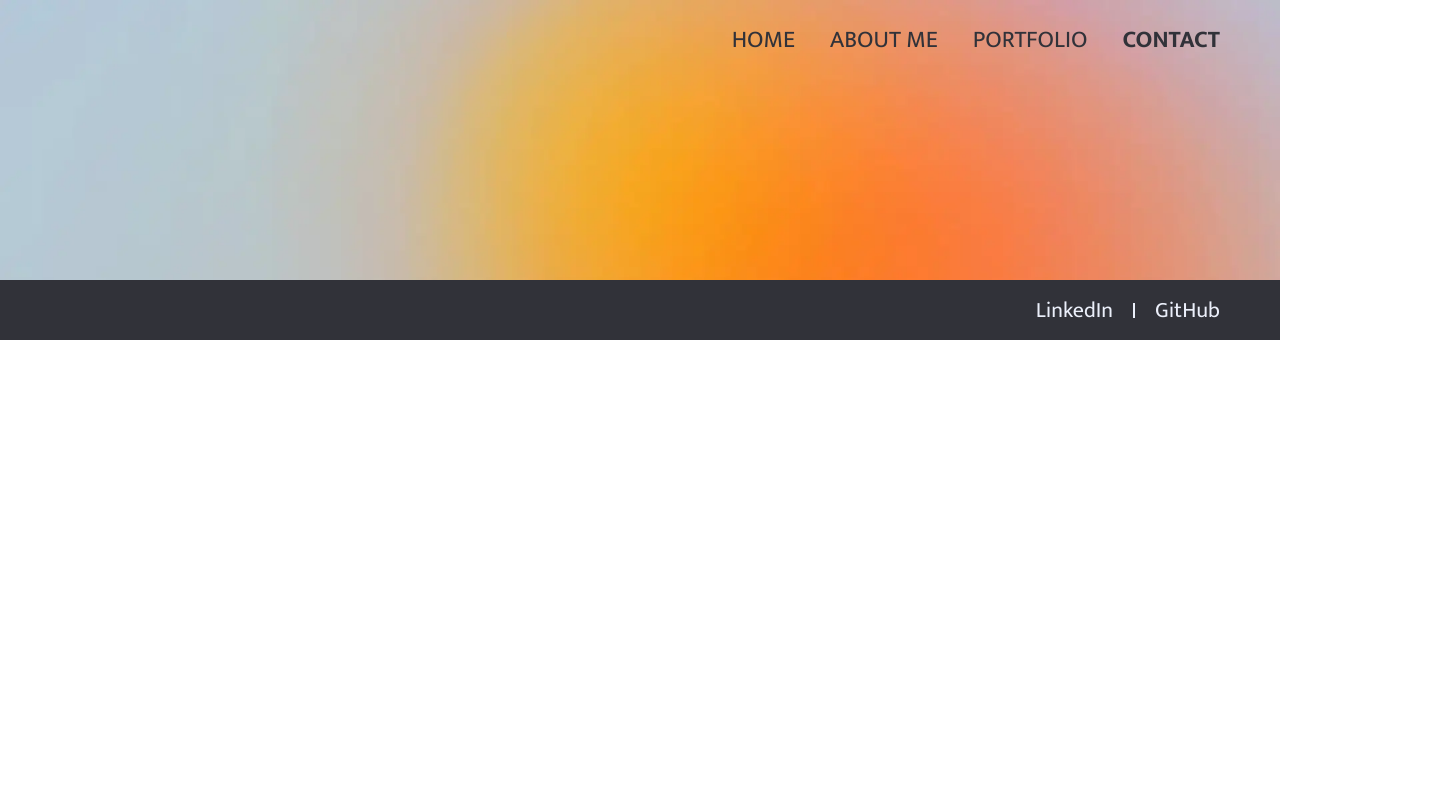
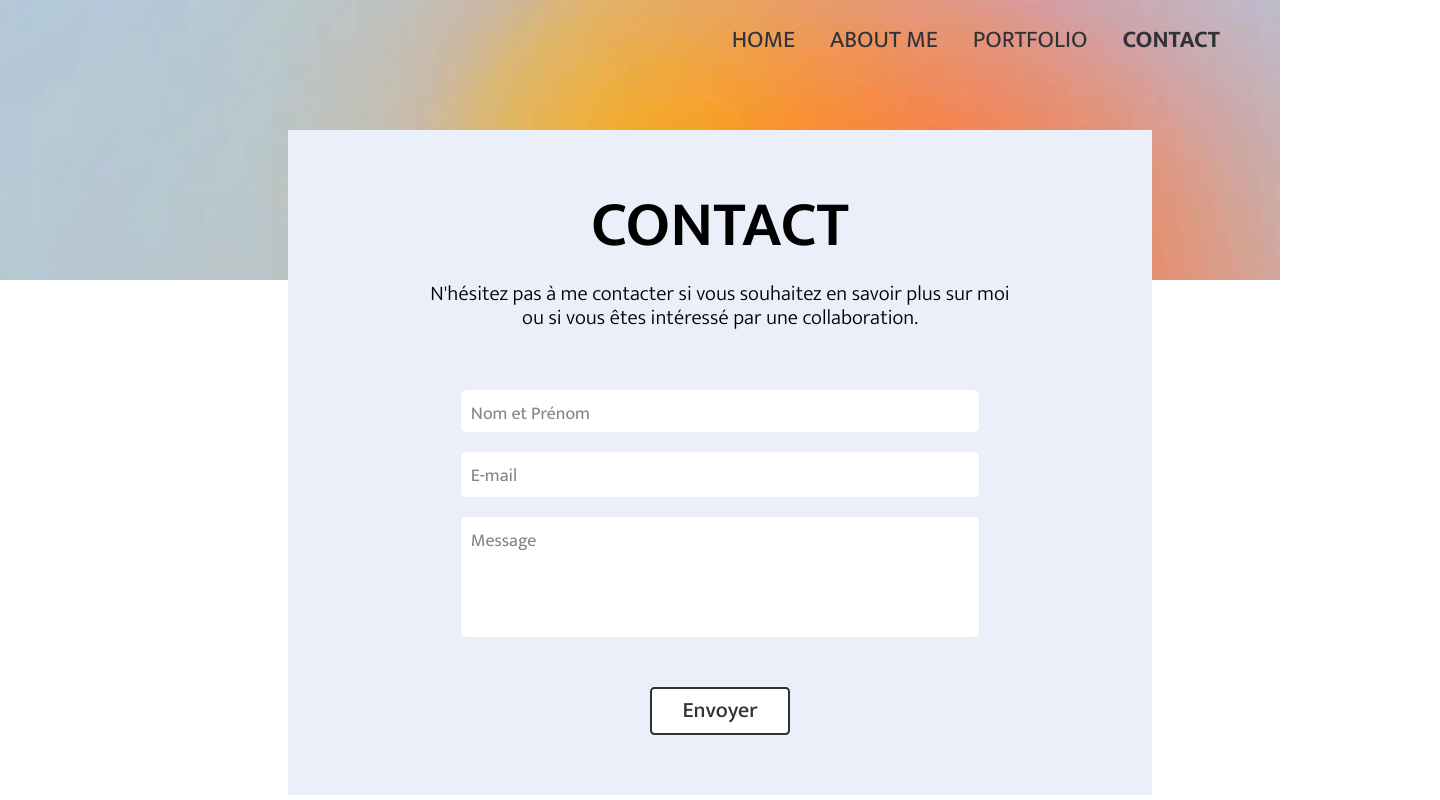
Before and after one commit to yoonju88/Projet12_portfolio, a React (Create React App) app in the folder frontend/: page /contact in a window 1280 px wide. Shown: the top 800 px of the page, 1440 px wide, since content can reach past the window. Built offline with nearby package versions, Linux system fonts and the light colour scheme.

Commit message:
Added contact page

```diff
--- /dev/null
+++ b/frontend/src/pages/contact.css
@@ -0,0 +1,66 @@
+.contact_page {
+    position:relative;
+    display: flex;
+    justify-content: center;
+    min-height: 70vh;
+}
+
+.contact_container {
+    position:absolute;
+    padding: 60px 0px;
+    background-color: var(--sub-color);
+    display: flex;
+    flex-direction: column;
+    text-align: center;
+    width: 60%;
+    gap: 60px;
+    top: -150px;
+}
+.contact_container p{
+    width: 70%;
+    line-height: 1.5rem;
+    margin-top: 20px;;
+}
+.input_container input{
+    width: 60%;
+    max-width:60%;
+    overflow: auto;
+    margin-bottom: 20px;
+    padding:10px;
+    border: 0;
+    border-radius: 5px;
+}
+.input_container input::placeholder{
+    color: var(--main-color);
+    opacity: 0.6;
+    font-size: 18px;
+    position:absolute;
+    top:9px;
+}
+.input_container input:focus{
+    border-color: var(--main-color);
+}
+
+.text, .email {
+    height: 45px;
+}
+
+.message{
+    height: 120px;
+}
+.contact_container form button{
+    margin-top:30px;
+    border-width: 2px;
+    font-size: 22px;
+}
+
+.hidden_label {
+    position: absolute;
+    width: 1px;
+    height: 1px;
+    margin: -1px;
+    padding: 0;
+    overflow: hidden;
+    clip: rect(0, 0, 0, 0);
+    border: 0;
+}
--- a/frontend/src/pages/contact.js
+++ b/frontend/src/pages/contact.js
@@ -1,14 +1,72 @@
-import React from 'react'
+import React, {useState} from 'react'
 import Menu from '../components/Menu'
 import Footer from '../components/Footer'
-
+import Field from '../components/Field'
+import './contact.css'
 
 function Contact() {
-
+    const [sending, setSending] =useState(false)
+    const [formData, setFormData] = useState({
+        nom: '',
+        email:'',
+        message :''
+    })
+    const handleChange =(e) => {
+        const {name, value}= e.target
+        setFormData({...formData, [name]: value })
+    }
+    const isEmailValid =(email) => {
+        const emailRegex = /^[a-zA-Z0-9._-]+@[a-zA-Z0-9.-]+\.[a-zA-Z]{2,}$/
+        return emailRegex.text(email)
+    }
+    const isFormValid = () => {
+        const {nom, email, message} = formData
+        return (
+            nom.trim() !=='' &&
+            email.trim() !== '' &&
+            isEmailValid(email) &&
+            message.trim()!==''
+        )
+    }
     return (
         <>
             <Menu />
             <main className='contact_page'>
+                <div className='contact_container'>
+                    <div className='contact_title'>
+                    <h2>CONTACT</h2>
+                    <p>N'hésitez pas à me contacter si vous souhaitez en savoir plus sur moi ou si vous êtes intéressé par une collaboration.</p>
+                    </div>
+                    <form onsubmit ="#">
+                        <Field
+                            label='Nom et Prénom'
+                            type="text"
+                            id="nom"
+                            autoComplete="on"
+                            value ={formData.nom}
+                            onChange={handleChange}
+                            maxLength="50"
+                        />
+                        <Field
+                            label='E-mail'
+                            type='email'
+                            id='email'
+                            autoComplete="on"
+                            value={formData.email}
+                            onChange={handleChange}
+                        />
+                        <Field
+                            label='Message'
+                            type='text'
+                            id='message'
+                            autoComplete="on"
+                            value={formData.message}
+                            onChange={handleChange}
+                            maxLength= "300"
+                        />
+                        <button type='submit' className='button'>Envoyer</button>
+                    </form>
+                </div>
             </main>
             <Footer />
         </>
```
Also changed, not shown: frontend/src/images/pages/bg_contact.webp (renamed from frontend/src/images/pages/Contact-me-v5.webp).
